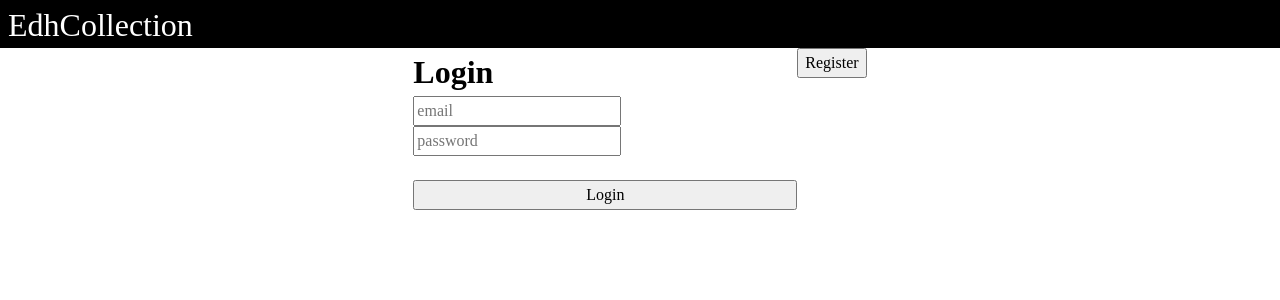
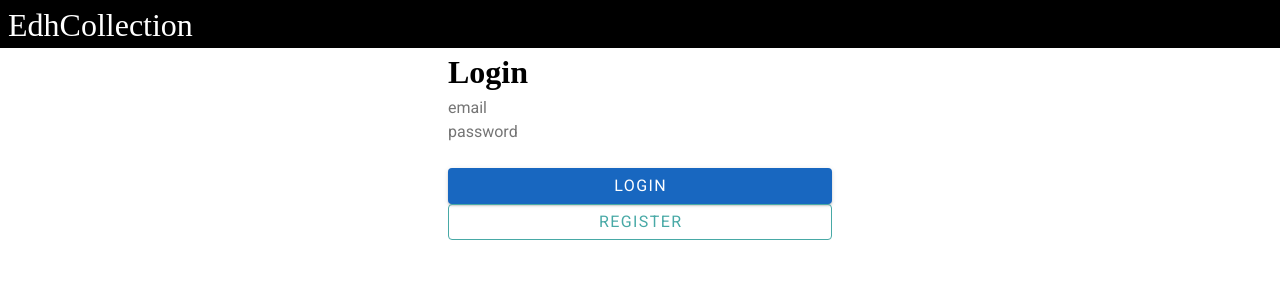
Before and after one commit to hampuslundblad/EdhCollection, a Vue app in the folder client/: page / in a window 1280 px wide. Shown: the top 300 px of the page. Built offline with nearby package versions, Linux system fonts and the light colour scheme; a web font is replaced by a local one.

Commit message:
added vuetify, updated components

```diff
--- a/client/package.json
+++ b/client/package.json
@@ -12,7 +12,8 @@
     "axios": "^0.27.2",
     "pinia": "^2.0.18",
     "vue": "^3.2.37",
-    "vue-router": "^4.0.16"
+    "vue-router": "^4.0.16",
+    "vuetify": "^3.0.6"
   },
   "devDependencies": {
     "@rushstack/eslint-patch": "^1.1.0",
--- a/client/src/App.vue
+++ b/client/src/App.vue
@@ -1,8 +1,11 @@
 <template>
-  <div>
-    <Header></Header>
-    <router-view />
-  </div>
+  <v-layout>
+    <v-main>
+      <Header></Header>
+
+      <router-view />
+    </v-main>
+  </v-layout>
 </template>
 <script setup>
 import Header from "./components/TheHeader.vue";
--- a/client/src/main.js
+++ b/client/src/main.js
@@ -3,8 +3,26 @@ import App from "./App.vue";
 import { router } from "./router/router";
 import { createPinia } from "pinia";
 
+// Vuetify
+import "vuetify/styles";
+import { createVuetify } from "vuetify";
+import * as components from "vuetify/components";
+import * as directives from "vuetify/directives";
+
+// Theme
+import { customLight } from "./plugins/vuetifyTheme";
+
+const vuetify = createVuetify({
+  components,
+  directives,
+  theme: {
+    themes: customLight,
+  },
+});
+
 const app = createApp(App);
 const pinia = createPinia();
 app.use(router);
 app.use(pinia);
+app.use(vuetify);
 app.mount("#app");
--- /dev/null
+++ b/client/src/plugins/vuetifyTheme.js
@@ -0,0 +1,15 @@
+export const customLight = {
+  dark: false,
+  colors: {
+    background: "#FFFFFF",
+    surface: "#FFFFFF",
+    primary: "#6200EE",
+    "primary-darken-1": "#3700B3",
+    secondary: "#03DAC6",
+    "secondary-darken-1": "#018786",
+    error: "#B00020",
+    info: "#2196F3",
+    success: "#4CAF50",
+    warning: "#FB8C00",
+  },
+};
--- a/client/src/views/Login.vue
+++ b/client/src/views/Login.vue
@@ -14,9 +14,11 @@
       </form>
       <br />
       <span class="error">{{ error }}</span>
-      <button @click="login">Login</button>
+      <v-btn color="primary" @click="login">Login</v-btn>
+      <v-btn variant="outlined" color="secondary" @click="toRegister"
+        >Register</v-btn
+      >
     </div>
-    <router-link to="Register"> <button>Register</button></router-link>
   </div>
 </template>
 <script setup>
@@ -30,6 +32,10 @@ const email = ref("");
 const password = ref("");
 const error = ref("");
 const userStore = useUserStore();
+
+function toRegister() {
+  router.push("register");
+}
 
 async function login() {
   try {
@@ -52,6 +58,9 @@ async function login() {
 .error {
   color: red;
 }
+.link {
+  text-decoration: none;
+}
 .login-container {
   display: flex;
   justify-content: center;
--- a/client/src/views/Register.vue
+++ b/client/src/views/Register.vue
@@ -23,7 +23,7 @@
       <span class="error">{{ error }}</span>
       <span class="success">{{ success }}</span>
 
-      <button @click="register">Register</button>
+      <v-btn @click="register" color="primary">Register</v-btn>
     </div>
   </div>
 </template>
```
Also changed, not shown: 1 other file (tests, documents, lock files or other folders).
